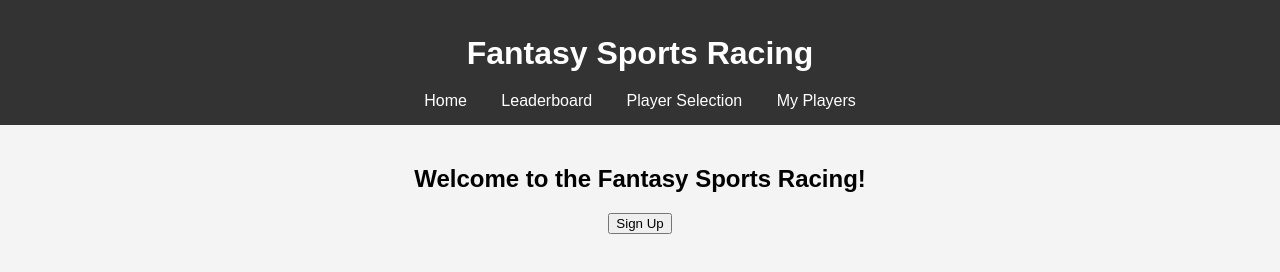
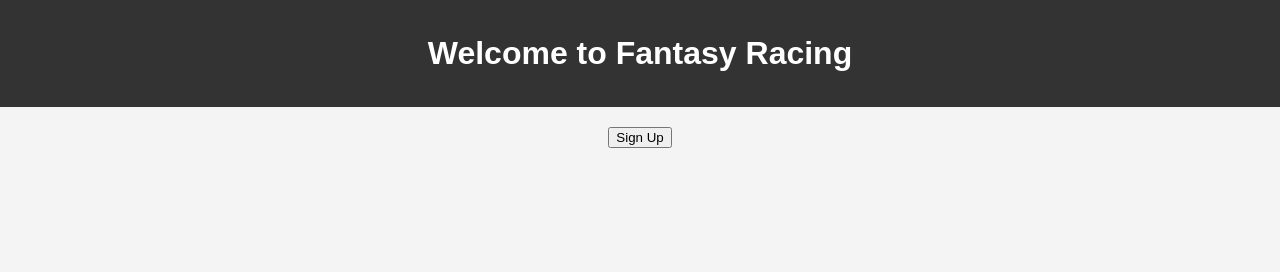
Before and after one commit to ItzPalacity/itzpalacity.github.io, a plain HTML site: page index.html in a window 1280 px wide. Drawn offline with Linux system fonts and the light colour scheme.

Commit message:
Update index.html

```diff
--- a/index.html
+++ b/index.html
@@ -4,28 +4,22 @@
     <meta charset="UTF-8">
     <meta name="viewport" content="width=device-width, initial-scale=1.0">
     <link rel="stylesheet" href="styles.css">
-    <title>Fantasy Sports Racing</title>
+    <title>Fantasy Racing</title>
 </head>
 <body>
     <header>
-        <h1>Fantasy Sports Racing</h1>
-        <nav>
-            <a href="index.html">Home</a>
-            <a href="leaderboard.html">Leaderboard</a>
-            <a href="player-selection.html">Player Selection</a>
-            <a href="my-players.html">My Players</a>
-        </nav>
+        <h1>Welcome to Fantasy Racing</h1>
+        <div id="username-display"></div>
     </header>
     <main>
-        <h2>Welcome to the Fantasy Sports Racing!</h2>
         <button id="sign-up-button">Sign Up</button>
         <div id="sign-up-modal" class="modal">
             <div class="modal-content">
-                <span class="close">&times;</span>
+                <span class="close" id="close-modal">&times;</span>
                 <h2>Sign Up</h2>
-                <input type="text" id="username" placeholder="Enter your username" />
+                <input type="text" id="username-input" placeholder="Enter your username">
                 <button id="register-button">Register</button>
-                <div id="registration-message"></div>
+                <p id="registration-error" class="error"></p>
             </div>
         </div>
     </main>
```
